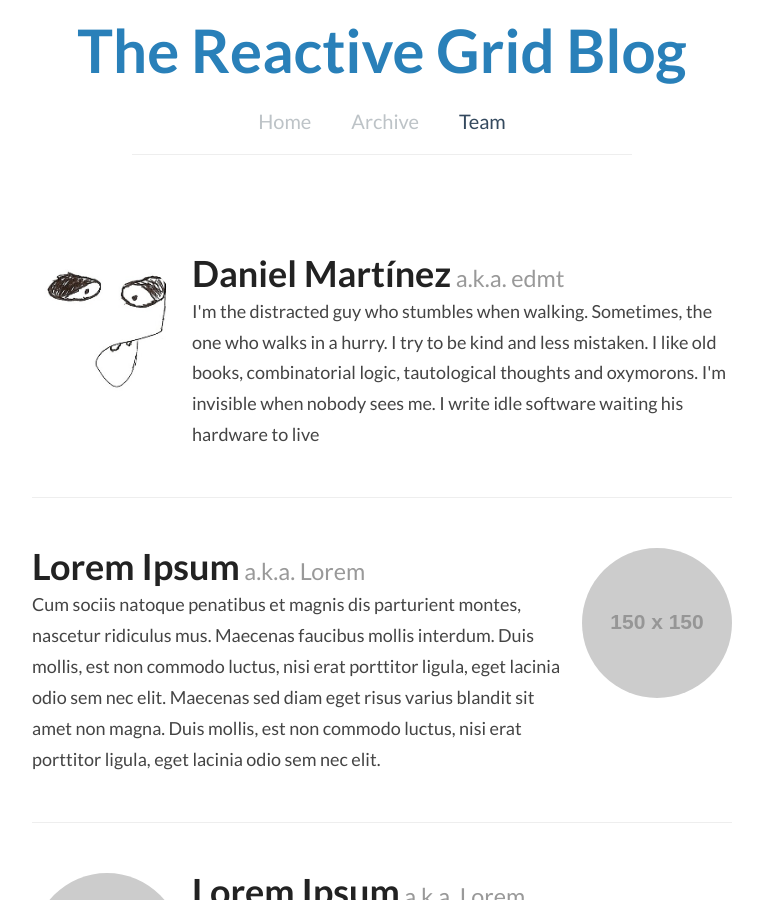
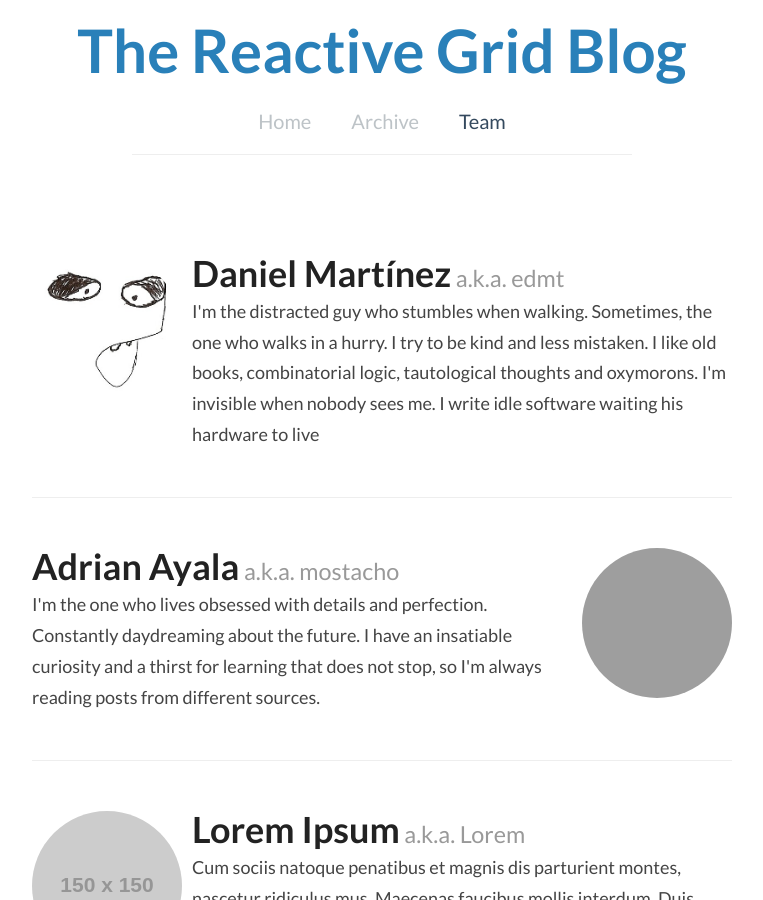
Before and after one commit to edmt/reactivegrid.github.io, a Jekyll site: the page built from team/index.html, in a window 1280 px wide and 900 px high. Shown: the whole window, without its empty margins (258-1021 px from the left). Built offline with Jekyll 4.4.1, drawn with Linux system fonts in a browser that asks for light colours; some web fonts are replaced; Markdown is read by kramdown in place of the engine named in the settings; grey boxes are pictures that could not be loaded.

Commit message:
Adds mostacho's bio

```diff
--- a/team/index.html
+++ b/team/index.html
@@ -16,10 +16,15 @@ title: Team
     </div>
   </div>
   <hr/>
-  <div class="team-member media"><a href="#" class="pull-right"><img src="http://placehold.it/150x150" class="media-object img-circle"/></a>
+  <div class="team-member media"><a href="#" class="pull-right"><img src="http://www.gravatar.com/avatar/519d380806da1ac8b7a3814b068956bd.png?s=150" class="media-object img-circle"/></a>
     <div class="media-body">
-      <h3 class="media-heading">Lorem Ipsum<small> a.k.a. Lorem</small></h3>
-      <p>Cum sociis natoque penatibus et magnis dis parturient montes, nascetur ridiculus mus. Maecenas faucibus mollis interdum. Duis mollis, est non commodo luctus, nisi erat porttitor ligula, eget lacinia odio sem nec elit. Maecenas sed diam eget risus varius blandit sit amet non magna. Duis mollis, est non commodo luctus, nisi erat porttitor ligula, eget lacinia odio sem nec elit.</p>
+      <h3 class="media-heading">Adrian Ayala<small> a.k.a. mostacho</small></h3>
+      <p>
+        I'm the one who lives obsessed with details and perfection.
+        Constantly daydreaming about the future.
+        I have an insatiable curiosity and a thirst for learning that does not stop,
+        so I'm always reading posts from different sources.
+      </p>
     </div>
   </div>
   <hr/>
```
Also changed, not shown: _templates/team/index.jade (+7 -4 lines).
